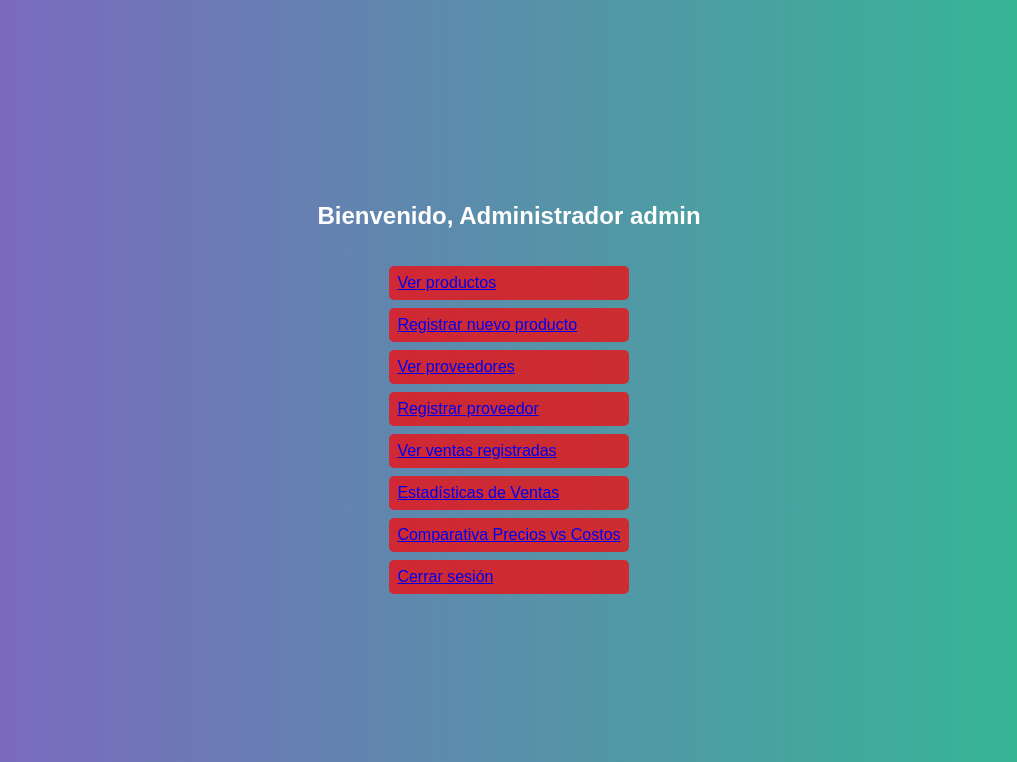
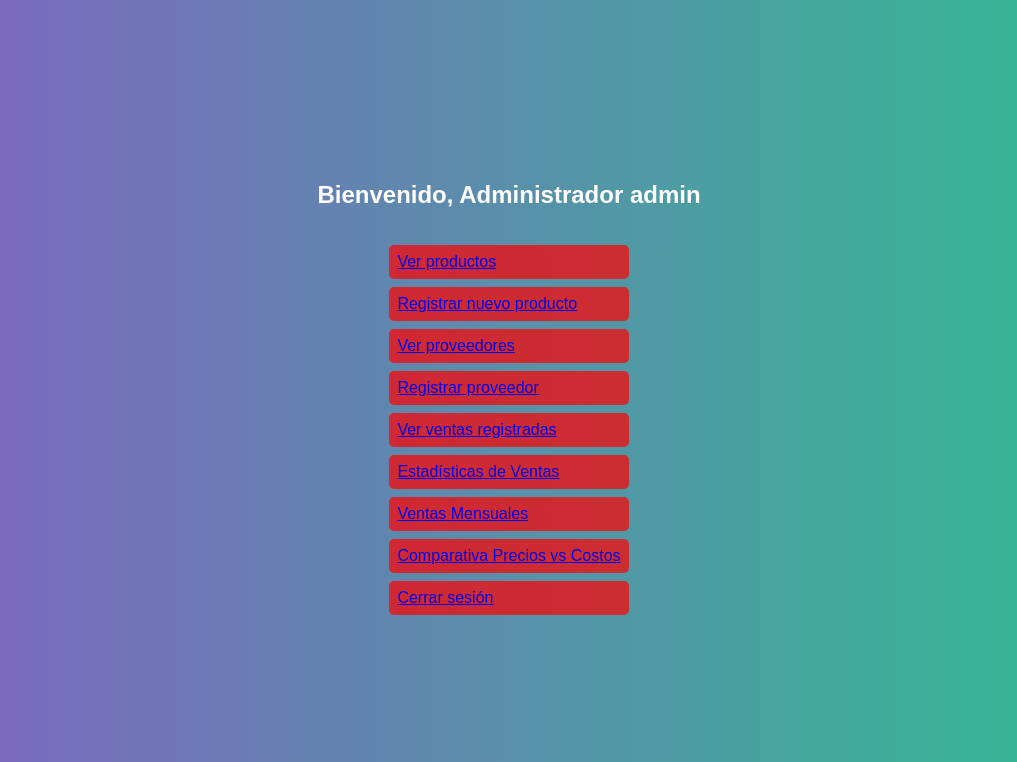
Before and after one commit to Miliki22/Proyecto_Suministros, a Flask app: page /dashboard in a window 1280 px wide. Shown: the top 762 px of the page, without its empty margins (131-1148 px from the left). Run offline with Flask 3, Linux system fonts and the light colour scheme; a user stored in the database is signed in.

Commit message:
Agregar gráfico de ventas mensuales con agrupamiento por mes y vista desde panel admin

```diff
--- a/app/routes.py
+++ b/app/routes.py
@@ -341,3 +341,51 @@ def mis_estadisticas():
         total=total_gastado,
         cantidad=cantidad_productos
     )
+
+@main.route('/estadisticas_mensuales')
+@login_required
+def estadisticas_mensuales():
+    if current_user.role != 'admin':
+        flash("Acceso denegado.")
+        return redirect(url_for('main.dashboard'))
+
+    ventas = db.session.query(Venta).all()
+    if not ventas:
+        flash("No hay ventas registradas aún.")
+        return redirect(url_for('main.dashboard'))
+
+    # Agrupar por mes
+    fechas = []
+    cantidades = []
+    for venta in ventas:
+        fechas.append(venta.fecha.strftime('%Y-%m'))
+        cantidades.append(venta.cantidad)
+
+    df = pd.DataFrame({'mes': fechas, 'cantidad': cantidades})
+    resumen = df.groupby('mes')['cantidad'].sum().sort_index()
+
+    # Ruta y nombre del gráfico dinámico
+    timestamp = datetime.now().strftime("%Y%m%d%H%M%S")
+    nombre_archivo = f'ventas_mensuales_{timestamp}.png'
+    ruta_grafico = os.path.join('app', 'static', nombre_archivo)
+
+    # Eliminar gráficos anteriores de esta ruta
+    for archivo in os.listdir(os.path.join('app', 'static')):
+        if archivo.startswith('ventas_mensuales_'):
+            os.remove(os.path.join('app', 'static', archivo))
+
+    # Generar gráfico de líneas
+    fig, ax = plt.subplots(figsize=(6, 4), facecolor='white')  # fondo blanco
+    resumen.plot(kind='bar', color='teal', ax=ax)  # barras más delgadas
+    ax.set_title('Ventas mensuales')
+    ax.set_xlabel('Mes')
+    ax.set_ylabel('Cantidad vendida')
+    ax.grid(False)
+   # Eliminar borde superior y derecho del gráfico para que se vea más limpio
+    ax.spines['right'].set_visible(False)
+    ax.spines['top'].set_visible(False)
+    plt.tight_layout()
+    plt.savefig(ruta_grafico, facecolor='white')
+    plt.close()
+
+    return render_template('estadisticas_mensuales.html', grafico=nombre_archivo)
--- a/app/templates/admin_dashboard.html
+++ b/app/templates/admin_dashboard.html
@@ -11,6 +11,7 @@
   <li><a href="{{ url_for('main.registrar_proveedor') }}">Registrar proveedor</a></li>
   <li><a href="{{ url_for('main.listar_ventas') }}">Ver ventas registradas</a></li>
   <li><a href="{{ url_for('main.estadisticas') }}">Estadísticas de Ventas</a></li>
+  <li><a href="{{ url_for('main.estadisticas_mensuales') }}">Ventas Mensuales</a></li>
   <li><a href="{{ url_for('main.estadisticas_beneficios') }}">Comparativa Precios vs Costos</a></li>
   <li><a href="{{ url_for('auth.logout') }}">Cerrar sesión</a></li>
 </ul>
--- a/app/templates/listar_ventas.html
+++ b/app/templates/listar_ventas.html
@@ -30,4 +30,7 @@
 {% else %}
   <p>No se han registrado ventas aún.</p>
 {% endif %}
+<p style="text-align: center; margin-top: 20px;">
+  <a href="{{ url_for('main.dashboard') }}">← Volver al inicio</a>
+</p>
 {% endblock %}
--- a/crear_admin.py
+++ b/crear_admin.py
@@ -9,7 +9,7 @@ app.app_context().push()
 if not User.query.filter_by(username='admin').first():
     admin = User(
         username='admin',
-        email='admin@example.com',  # 👈 AGREGÁ ESTE CAMPO
+        email='admin@example.com',
         password=generate_password_hash('TokioSchool25'),
         role='admin'
     )
```
Also changed, not shown: app/templates/estadisticas_mensuales.html (added, +16 -0 lines), app/static/comparativa_beneficios_20250516184111.png (renamed from app/static/comparativa_beneficios_20250515201902.png), app/static/mis_estadisticas_20250515203656.png (deleted), app/static/mis_estadisticas_20250516183752.png (added), app/static/ventas_mensuales_20250519104623.png (added), app/static/ventas_por_producto_20250515202140.png (deleted), app/static/ventas_por_producto_20250519102633.png (added), instance/tienda.db.
